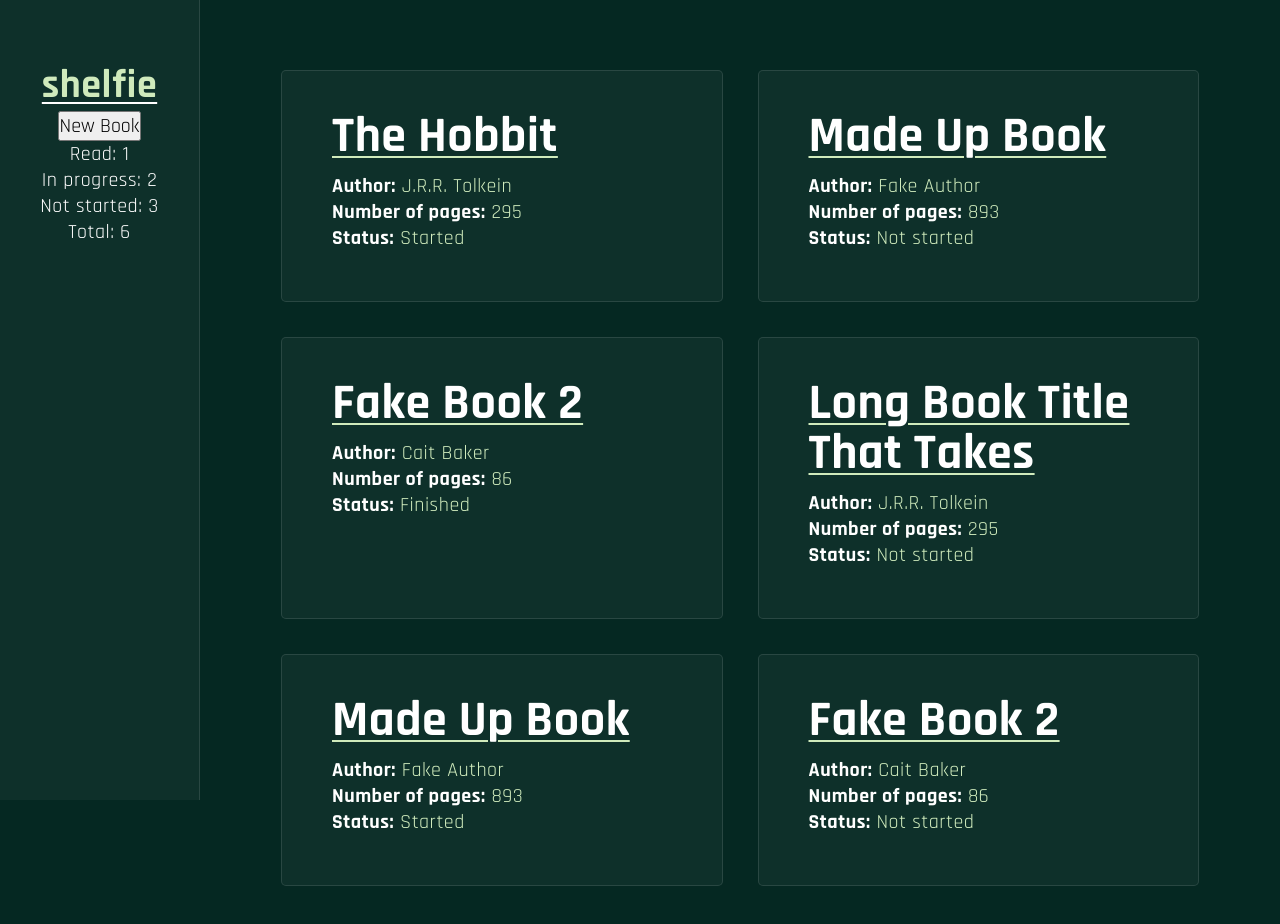
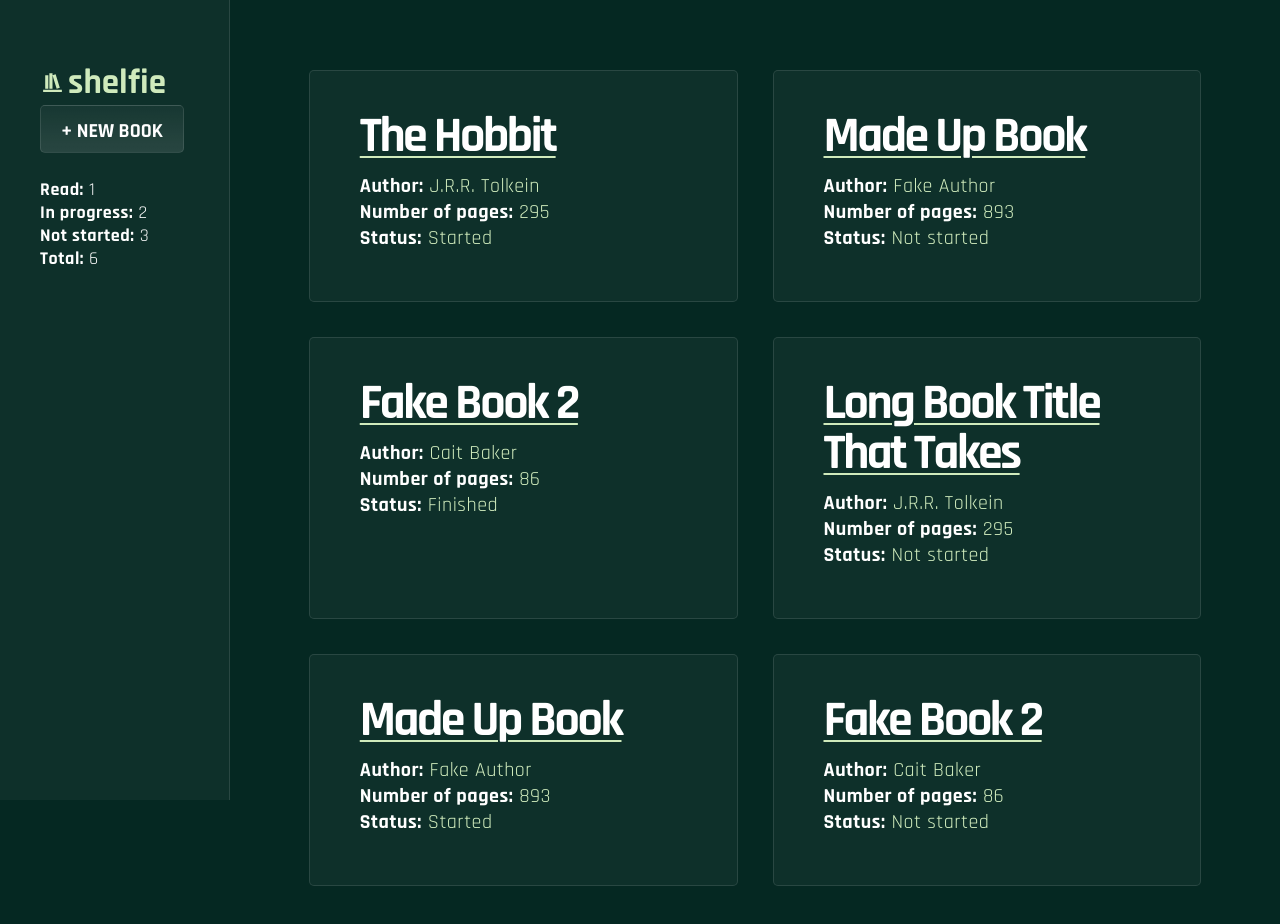
Before and after one commit to caitnbake/odin-libraryproject, a plain HTML site: page index.html in a window 1280 px wide. Drawn offline with Linux system fonts and the light colour scheme; a web font is replaced by a local one.

Commit message:
Add new book button

```diff
--- a/index.html
+++ b/index.html
@@ -12,8 +12,11 @@
 <body>
     <div class="sidebar">
         <div class="header">
-            <h3>shelfie</h3>
-            <button class="addBook">New Book</button>
+            <div class="logo">
+                <svg height="25px" xmlns="http://www.w3.org/2000/svg" viewBox="0 0 24 24"><title>bookshelf</title><path class="icon" d="M9 3V18H12V3H9M12 5L16 18L19 17L15 4L12 5M5 5V18H8V5H5M3 19V21H21V19H3Z" /></svg>
+                <h3>shelfie</h3>
+            </div>
+            <button class="addBook">+ New Book</button>
         </div>
         <div class="stats">
             <p class="stat read">Stat 2</p>
--- a/script.js
+++ b/script.js
@@ -16,19 +16,19 @@ let container = document.querySelector(".container");
 
 function addBooksToPage() {
     const totalBooks = document.querySelector(".total");
-    totalBooks.innerText = `Total: ${myLibrary.length}`;
+    totalBooks.innerHTML = `<span class="strong">Total:</span> ${myLibrary.length}`;
 
     const readBooks = document.querySelector(".read");
     const totRead = myLibrary.filter(book => book.status === "Finished");
-    readBooks.innerText = `Read: ${totRead.length}`;
+    readBooks.innerHTML = `<span class="strong">Read:</span> ${totRead.length}`;
 
     const inProgress = document.querySelector(".inprogress");
     const totInProgress = myLibrary.filter(book => book.status === "Started");
-    inProgress.innerText = `In progress: ${totInProgress.length}`;
+    inProgress.innerHTML = `<span class="strong">In progress:</span> ${totInProgress.length}`;
 
     const notStarted = document.querySelector(".notstarted");
     const totNotStarted = myLibrary.filter(book => book.status === "Not started");
-    notStarted.innerText = `Not started: ${totNotStarted.length}`;
+    notStarted.innerHTML = `<span class="strong">Not started:</span> ${totNotStarted.length}`;
 
     for (book of myLibrary) {
         const newCard = document.createElement("div");
--- a/styles.css
+++ b/styles.css
@@ -21,7 +21,6 @@ html {
 
 body {
   font-size: 2rem;
-  letter-spacing: 0.05rem;
   color: var(--color1);
   -webkit-font-smoothing: antialiased;
   overflow-y: overlay;
@@ -29,7 +28,7 @@ body {
   font-family: Rajdhani, system-ui, "Segoe UI", Roboto, Helvetica, Arial, sans-serif, "Apple Color Emoji", "Segoe UI Emoji", "Segoe UI Symbol";
   min-height: 100vh;
   display: grid;
-  grid-template-columns: max(200px, 15%) 1fr;
+  grid-template-columns: max(230px, 15%) 1fr;
   grid-template-rows: min-content 1fr;
 }
 
@@ -44,20 +43,38 @@ body {
   left: 0;
   align-self: start;
   border-right: 1px solid var(--color3a);
-    text-align: center;
+  text-align: left;
 }
 
-  .header > h3 {
+.header, .stats {
+  width: 65%;
+  margin-left: auto;
+  margin-right: auto;
+}
+
+.logo {
+  display: grid;
+  grid-template-columns: 28px 1fr;
+  align-items: center;
+}
+
+.logo > h3 {
   color: var(--color4);
-    text-decoration: underline;
-    text-decoration-color: var(--color2);
-    text-decoration-thickness: 2px;
-    text-underline-offset: 5px;
+  display: inline;
+}
+
+.logo > svg {
+  display: inline;
+  fill: var(--color4);
 }
 
 .strong {
   font-weight: bold;
   color: var(--color2);
+}
+
+p {
+  letter-spacing: 0.05rem;
 }
 
 .container {
@@ -86,10 +103,32 @@ body {
   text-decoration-color: var(--color4);
   text-decoration-thickness: 2px;
   text-underline-offset: 5px;
+  letter-spacing: -0.25rem;
 }
 
 .bookAuthor {
   margin-top: 12px;
+}
+
+.addBook {
+  background: linear-gradient(var(--color3), var(--color3a));
+  border: 1px solid var(--color3a);
+  color: var(--color2);
+  padding: 12px 20px 8px;
+  text-transform: uppercase;
+  font-weight: 800;
+  border-radius: 5px;
+  margin: 0px 0 25px;
+}
+
+.addBook:hover {
+  cursor: pointer;
+  background: var(--color3a);
+  transform: scale(1.02);
+}
+
+.stats {
+  font-size: 1.8rem;
 }
 
 input, button, textarea, select {
@@ -105,11 +144,11 @@ h1 {
 }
 
 h2 {
-  font-size: clamp(2.5rem, 3.5vw + 1rem, 5rem);
+  font-size: clamp(4.5rem, 3.5vw + 1rem, 5rem);
 }
 
 h3 {
-  font-size: clamp(3.5rem, 3vw + 1rem, 4rem);
+  font-size: clamp(3.5rem, 3vw + 1rem, 3.5rem);
 }
 
 @media (max-width: 600px) {
@@ -123,11 +162,11 @@ h3 {
   }
 
   .sidebar {
-      position: relative;
     height: auto;
     border-right: none;
+    background-color: #0E302A;
     border-bottom: 1px solid var(--color3a);
-      padding: 30px;
+    padding: 25px;
   }
 
   .stats {
@@ -135,11 +174,13 @@ h3 {
     display: flex;
     flex-wrap: nowrap;
     justify-content: space-between;
-    margin-top: 15px;
+    margin-top: 5px;
+    width: 100%;
   }
 
   .header {
     display: flex;
     justify-content: space-between;
+    width: 100%;
   }
 }
```
Lines whose indentation alone changed are shown as unchanged.
